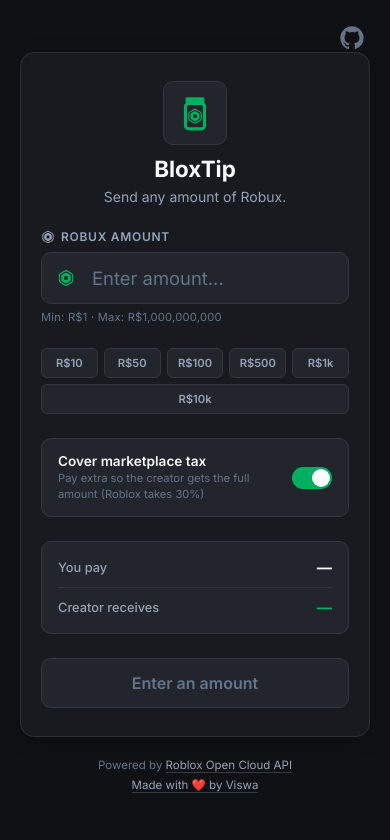
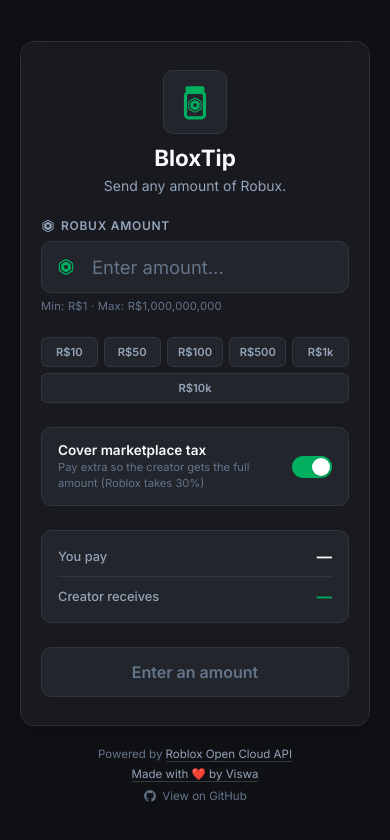
Before and after one commit to viswagfx/BloxTip, a website: page public/index.html in a window 390 px wide. Drawn offline with Linux system fonts and the light colour scheme; no server answers.

Commit message:
Relocated GitHub link to footer for mobile-friendly view

```diff
--- a/public/index.html
+++ b/public/index.html
@@ -19,12 +19,7 @@
   <!-- Background -->
   <div class="bg-base" aria-hidden="true"></div>
 
-  <!-- GitHub Corner -->
-  <a href="#" id="githubCorner" class="github-corner" target="_blank" rel="noopener" aria-label="View source on GitHub" hidden>
-    <svg width="28" height="28" viewBox="0 0 24 24" fill="currentColor">
-      <path fill-rule="evenodd" clip-rule="evenodd" d="M12 2C6.477 2 2 6.484 2 12.017c0 4.425 2.865 8.18 6.839 9.504.5.092.682-.217.682-.483 0-.237-.008-.868-.013-1.703-2.782.605-3.369-1.343-3.369-1.343-.454-1.158-1.11-1.466-1.11-1.466-.908-.62.069-.608.069-.608 1.003.07 1.531 1.032 1.531 1.032.892 1.53 2.341 1.088 2.91.832.092-.647.35-1.088.636-1.338-2.22-.253-4.555-1.113-4.555-4.951 0-1.093.39-1.988 1.029-2.688-.103-.253-.446-1.272.098-2.65 0 0 .84-.27 2.75 1.026A9.564 9.564 0 0112 6.844c.85.004 1.705.115 2.504.337 1.909-1.296 2.747-1.027 2.747-1.027.546 1.379.202 2.398.1 2.651.64.7 1.028 1.595 1.028 2.688 0 3.848-2.339 4.695-4.566 4.943.359.309.678.92.678 1.855 0 1.338-.012 2.419-.012 2.747 0 .268.18.58.688.482A10.019 10.019 0 0022 12.017C22 6.484 17.522 2 12 2z"/>
-    </svg>
-  </a>
+
 
   <main id="app">
 
@@ -153,11 +148,17 @@
       </div>
     </div>
 
-    <footer class="footer">
+    <footer class="footer" style="display: flex; flex-direction: column; align-items: center; justify-content: center;">
       <p>Powered by <a href="https://create.roblox.com/docs/cloud/reference/features/developer-products" target="_blank"
           rel="noopener">Roblox Open Cloud API</a></p>
       <p style="margin-top: 6px;" id="customFooterP">Made with ❤️ by <a href="https://x.com/Vis3d_" target="_blank"
           rel="noopener">Viswa</a></p>
+      <a href="#" id="githubCorner" class="github-corner" target="_blank" rel="noopener" aria-label="View source on GitHub" hidden style="margin-top: 8px; display: inline-flex; align-items: center; gap: 5px; text-decoration: none; border-bottom: none !important;">
+        <svg width="14" height="14" viewBox="0 0 24 24" fill="currentColor">
+          <path fill-rule="evenodd" clip-rule="evenodd" d="M12 2C6.477 2 2 6.484 2 12.017c0 4.425 2.865 8.18 6.839 9.504.5.092.682-.217.682-.483 0-.237-.008-.868-.013-1.703-2.782.605-3.369-1.343-3.369-1.343-.454-1.158-1.11-1.466-1.11-1.466-.908-.62.069-.608.069-.608 1.003.07 1.531 1.032 1.531 1.032.892 1.53 2.341 1.088 2.91.832.092-.647.35-1.088.636-1.338-2.22-.253-4.555-1.113-4.555-4.951 0-1.093.39-1.988 1.029-2.688-.103-.253-.446-1.272.098-2.65 0 0 .84-.27 2.75 1.026A9.564 9.564 0 0112 6.844c.85.004 1.705.115 2.504.337 1.909-1.296 2.747-1.027 2.747-1.027.546 1.379.202 2.398.1 2.651.64.7 1.028 1.595 1.028 2.688 0 3.848-2.339 4.695-4.566 4.943.359.309.678.92.678 1.855 0 1.338-.012 2.419-.012 2.747 0 .268.18.58.688.482A10.019 10.019 0 0022 12.017C22 6.484 17.522 2 12 2z"/>
+        </svg>
+        <span>View on GitHub</span>
+      </a>
     </footer>
   </main>
 
--- a/public/style.css
+++ b/public/style.css
@@ -66,17 +66,17 @@
 
 /* ── GitHub Corner ───────────────────────────────────────────────────────── */
 .github-corner {
-  position: absolute;
-  top: 24px;
-  right: 24px;
-  color: var(--text-muted);
+  display: inline-flex;
+  align-items: center;
+  gap: 5px;
+  color: var(--text-muted) !important;
+  font-size: 0.72rem;
   transition: var(--transition);
-  z-index: 10;
 }
 
 .github-corner:hover {
-  color: var(--text);
-  transform: scale(1.1);
+  color: var(--accent) !important;
+  transform: translateY(-1px);
 }
 
 /* ── Layout ──────────────────────────────────────────────────────────────── */
```
